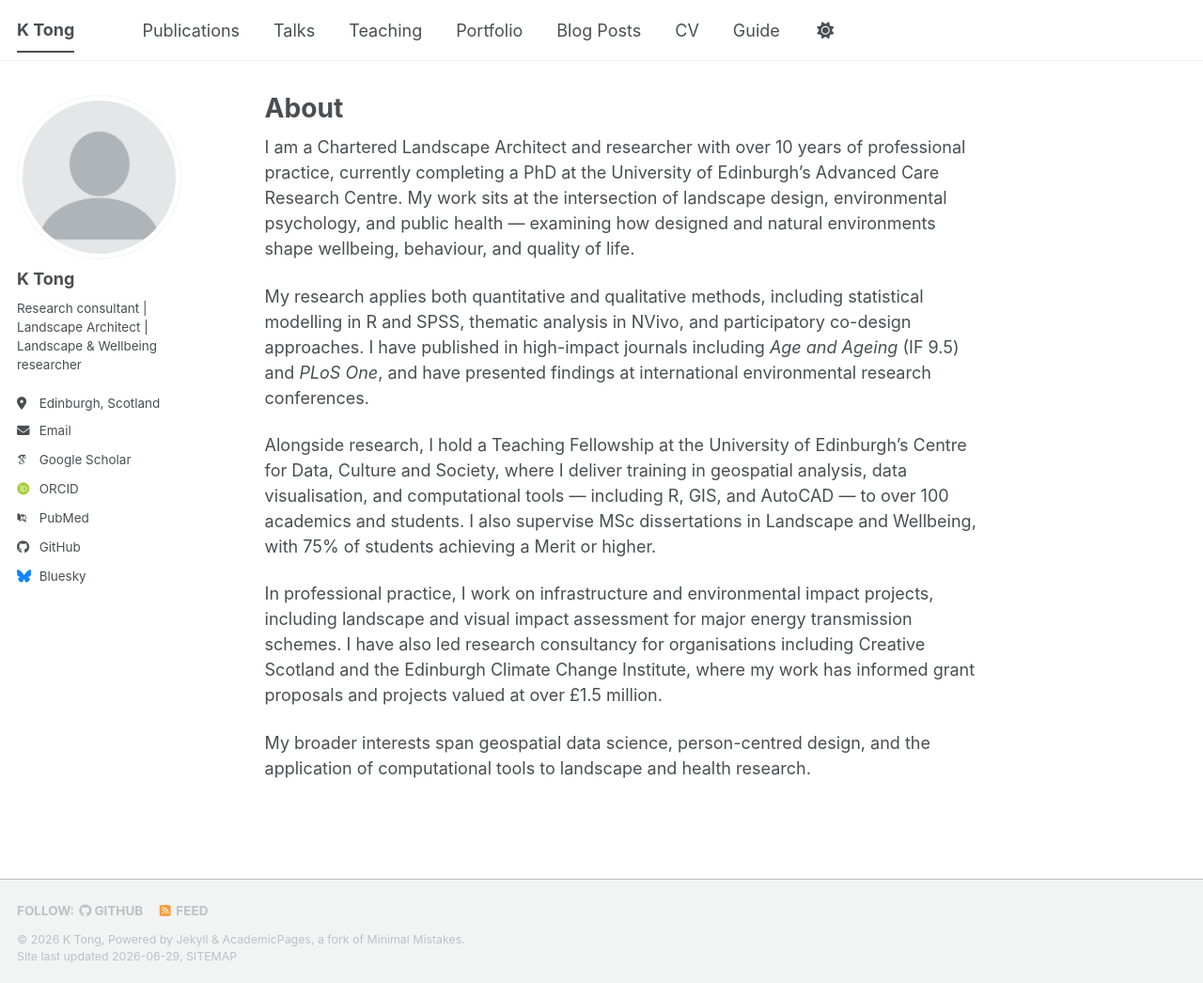
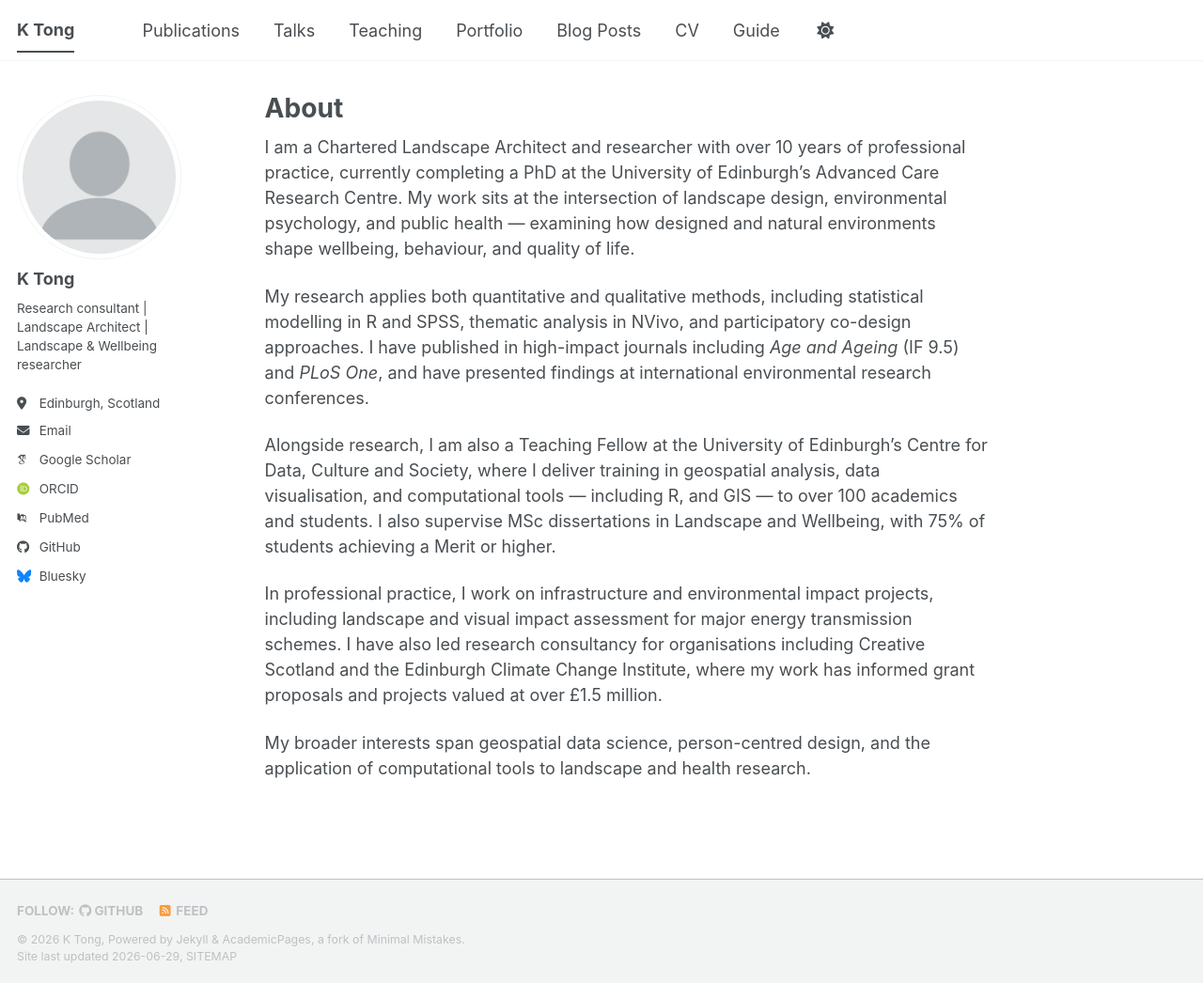
Before and after one commit to ktonguk/landscape-research, a Jekyll site: the page built from _pages/about.md, in a window 1280 px wide and 1046 px high. Shown: the whole window at 94% size. Built offline with Jekyll 4.4.1, drawn with Linux system fonts in a browser that asks for light colours; some web fonts are replaced; a script bundle is joined from its source files by our own code; library files that are not in the unit come from our copies.

Commit message:
Update about.md

```diff
--- a/_pages/about.md
+++ b/_pages/about.md
@@ -17,9 +17,9 @@ R and SPSS, thematic analysis in NVivo, and participatory co-design approaches.
 in high-impact journals including *Age and Ageing* (IF 9.5) and *PLoS One*, and have presented
 findings at international environmental research conferences.
 
-Alongside research, I hold a Teaching Fellowship at the University of Edinburgh's Centre for Data,
+Alongside research, I am also a Teaching Fellow at the University of Edinburgh's Centre for Data,
 Culture and Society, where I deliver training in geospatial analysis, data visualisation, and
-computational tools — including R, GIS, and AutoCAD — to over 100 academics and students. I also
+computational tools — including R, and GIS — to over 100 academics and students. I also
 supervise MSc dissertations in Landscape and Wellbeing, with 75% of students achieving a Merit or
 higher.
 
```
